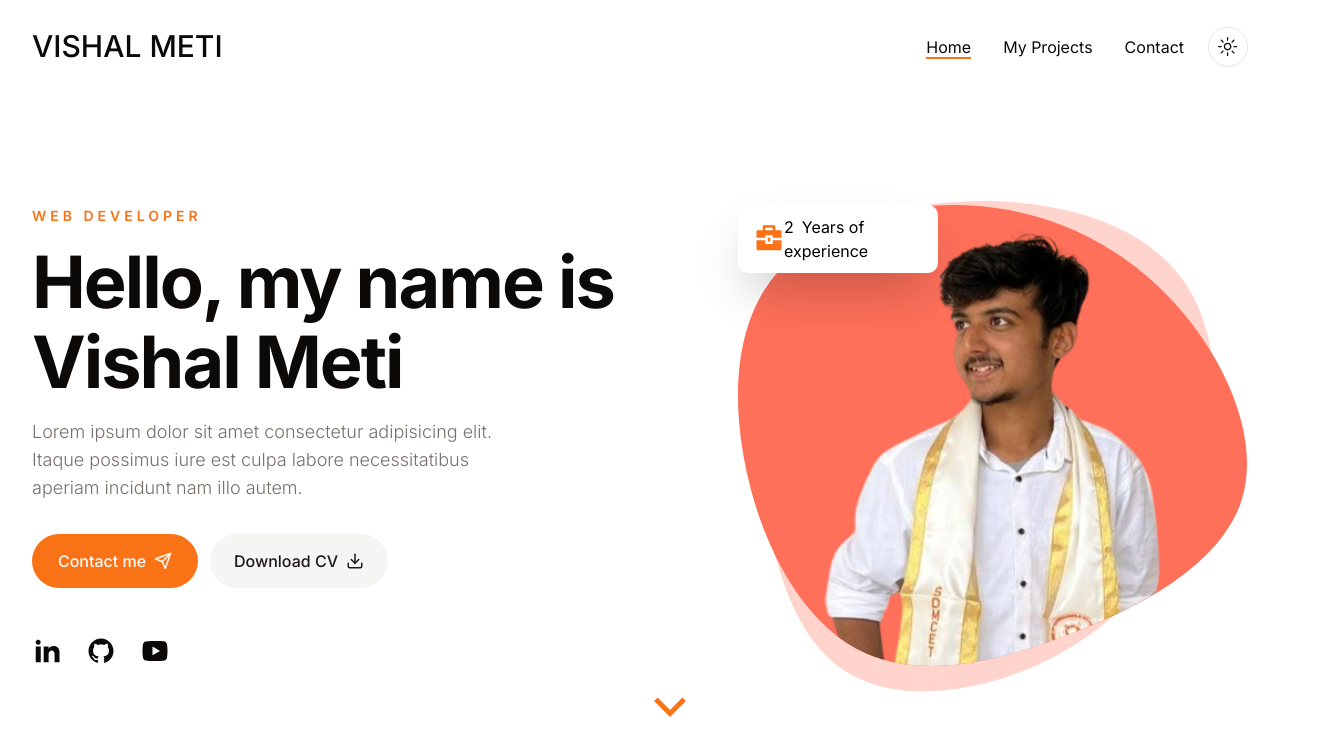
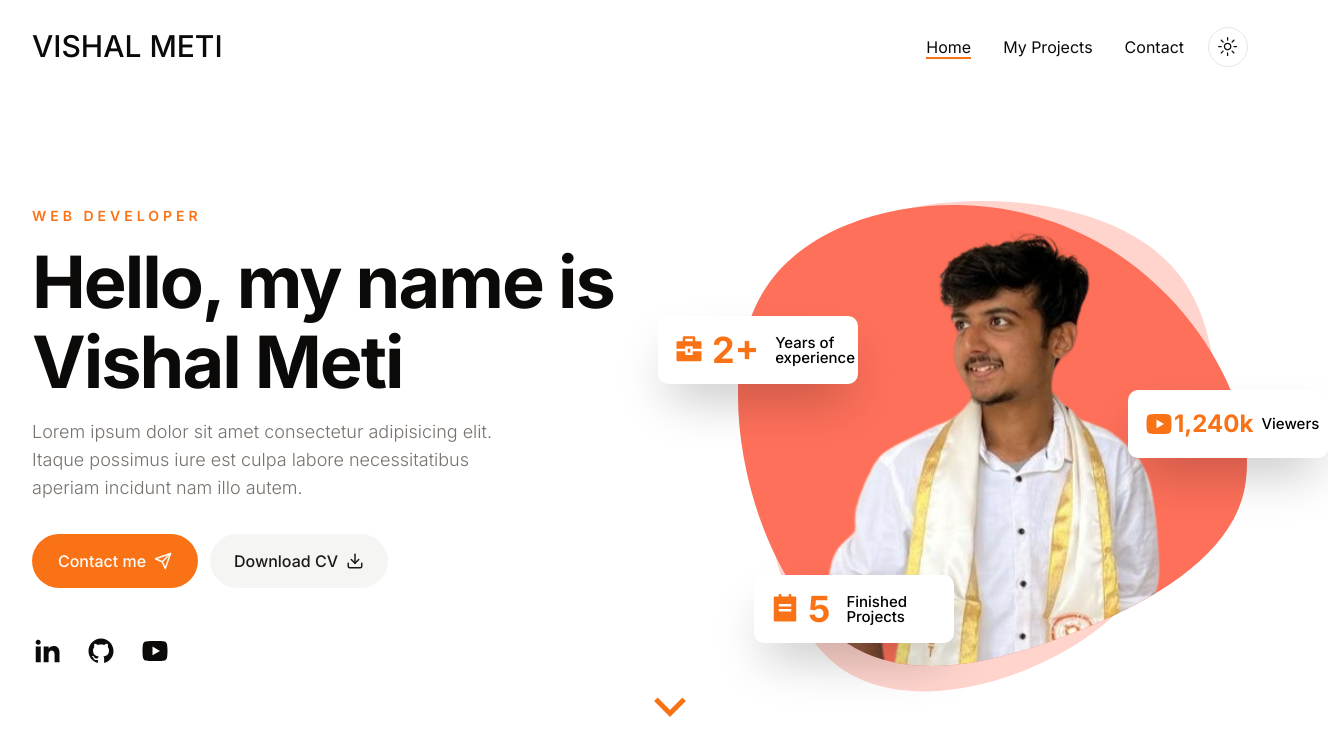
Before and after one commit to vishalmeti/Portfolio, a Next.js app in the folder portfolio/: page / in a window 1280 px wide. Shown: the top 756 px of the page, 1328 px wide, since content can reach past the window. Built offline with nearby package versions, Linux system fonts and the light colour scheme.

Commit message:
added badge to the image

```diff
--- a/portfolio/components/Badge.jsx
+++ b/portfolio/components/Badge.jsx
@@ -9,15 +9,16 @@ const Badge = ({
   badgeText,
 }) => {
   return (
-    <div className={`badge absolute top-0 left-0 ${containerStyles}`}>
-      <div className="text-3xl text-primary">{icon}</div>
-      <div>
-        <div className="" style={{"color":"black"}} >
+    <div className={`badge ${containerStyles}`}>
+      <div className="text-3xl text-primary">
+        {icon}
+      </div>
+      <div className="flex items-center gap-x-2">
+        <div className={`leading-none font-bold text-primary ${endCount > 100 ? 'text-2xl' : 'text-4xl p-2'}`}>
           <CountUp end={endCount} delay={1} duration={4} />
-          <span className="text-dark p-2">
-           {endCountText}
-          </span>
+          {endCountText}
         </div>
+        <div className="max-w-[80px] leading-none text-[15px] font-medium text-black">{badgeText}</div>
       </div>
     </div>
   );
--- a/portfolio/components/Me.jsx
+++ b/portfolio/components/Me.jsx
@@ -8,7 +8,7 @@ import { motion } from "framer-motion";
 
 import {
   RiBriefcase4Fill,
-  RiTeamFill,
+  RiYoutubeFill,
   RiTodoFill,
   RiArrowDownSLine,
 } from "react-icons/ri";
@@ -68,7 +68,9 @@ const Me = () => {
             />
           </div>
           <div className="hidden md:flex relative floating">
-            <Badge className="" icon={<RiBriefcase4Fill/>} endCount={2} endCountText='Years of experience' />
+            <Badge className="" icon={<RiBriefcase4Fill/>} containerStyles='absolute top-[24%] left-[-5rem]' endCount={2} endCountText='+' badgeText='Years of experience' />
+            <Badge className="" icon={<RiTodoFill/>} containerStyles='absolute top-[80%] left-[1rem]' endCount={5} endCountText='' badgeText='Finished Projects' />
+            <Badge className="" icon={<RiYoutubeFill/>} containerStyles='absolute top-[40%] right-[-5rem]' endCount={1240} endCountText='k' badgeText='Viewers' />
             <div
               className="bg-hero_shape2_light zi--1 dark:bg-hero_shape2_dark w-[500px] z-0 h-[500px] bg-no-repeat absolute -top-1 -right-2"
               // style={{ "z-index": "-1" }}
```
